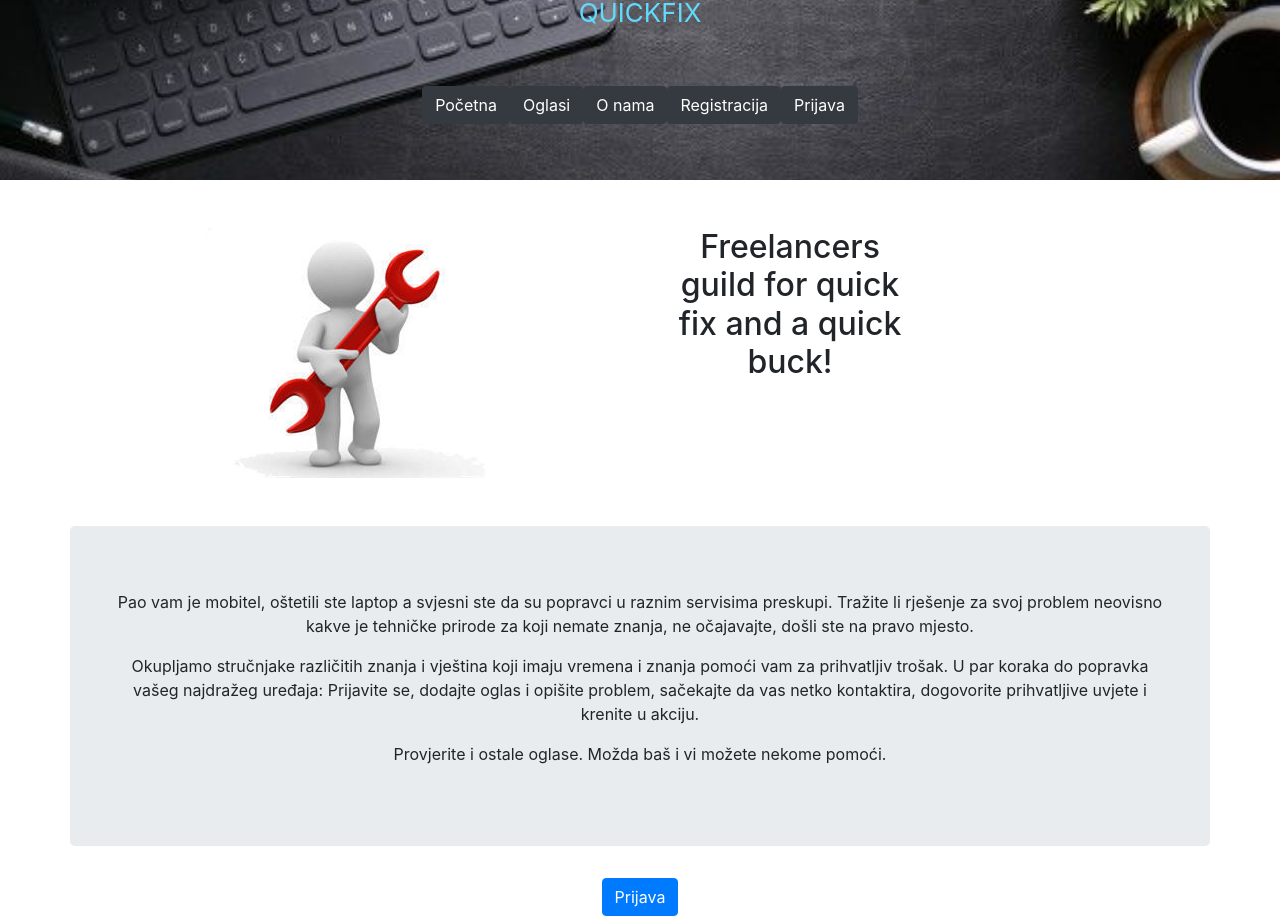
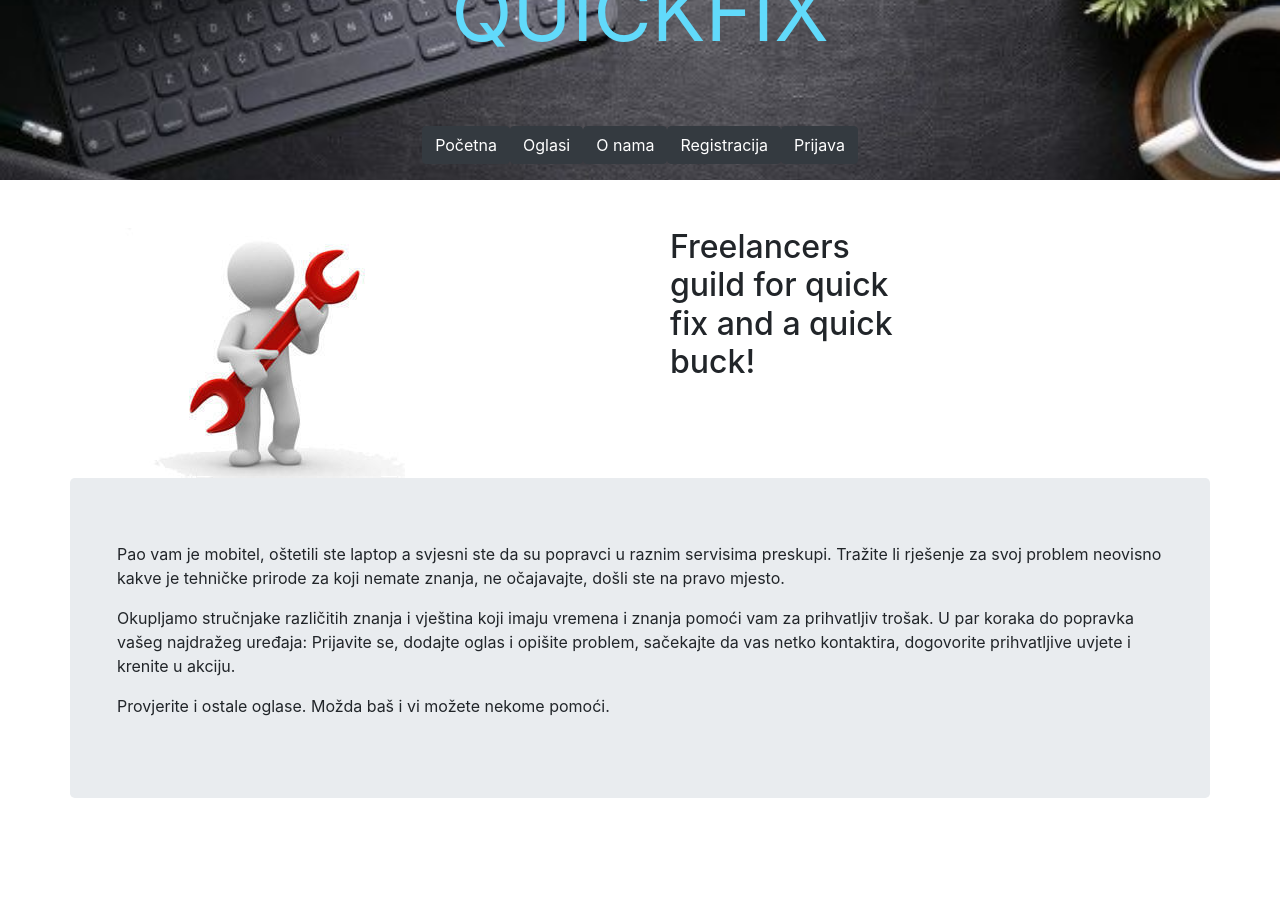
Before and after one commit to gjaic2016/react_project_demo, a React (Create React App) app: page / in a window 1280 px wide. Shown: the part 60-976 px from the top of the page. After the commit the page ends 890 px from the top, so only its background shows below. Built offline with nearby package versions, Linux system fonts and the light colour scheme.

Commit message:
added router-react-dom

```diff
--- a/package.json
+++ b/package.json
@@ -11,6 +11,7 @@
     "react-bootstrap": "^1.4.0",
     "react-dom": "^17.0.1",
     "react-router": "^5.2.0",
+    "react-router-dom": "^5.2.0",
     "react-scripts": "4.0.1",
     "web-vitals": "^0.2.4"
   },
--- a/src/App.css
+++ b/src/App.css
@@ -43,6 +43,7 @@
 
 .App-link {
   color: #61dafb;
+  font-size: 10vh;
 }
 
 .divSpacing {
--- a/src/App.js
+++ b/src/App.js
@@ -1,9 +1,11 @@
+import React from "react";
+import { Route } from "react-router-dom";
 import "./App.css";
-import Home from "./components/Home/HomeContainer";
-import LoginContainer from "./components/Login/LoginContainer";
-import NavBar from "./components/NavBar/NavBarContainer";
+import Home from "./components/Home";
+import Login from "./components/Login";
+import NavBar from "./components/NavBar";
 
-const App = (props) => {
+const App = () => {
   return (
     <div className="App">
       <header className="App-header">
@@ -15,8 +17,12 @@ const App = (props) => {
           <NavBar />
         </div>
       </header>
-      <Home />
-      <LoginContainer/>
+      <body>
+        <div className="content">
+          <Route path="/login" component={Login} />
+          <Route path="/" exact component={Home} />
+        </div>
+      </body>
     </div>
   );
 };
--- a/src/components/Home/Home.js
+++ b/src/components/Home/Home.js
@@ -9,7 +9,7 @@ const Home = () => {
         <div className="divSpacing"></div>
         <Row>
           <Col>
-            <img src={Fix}></img>
+            <img src={Fix} alt=""></img>
           </Col>
           <Col>
             <div class="col-md-6">
@@ -17,7 +17,6 @@ const Home = () => {
             </div>
           </Col>
         </Row>
-        <div className="divSpacing"></div>
         <Row>
           <Jumbotron>
             <Container>
--- a/src/components/Login/Login.js
+++ b/src/components/Login/Login.js
@@ -4,8 +4,10 @@ import { Button } from "react-bootstrap";
 const Login = () => {
   return (
     <>
-      <div className="navbar_wrapper" >
-        <Button>Prijava</Button>
+      <div className="container">
+        <div className="navbar_wrapper">
+          <Button>Prijava</Button>
+        </div>
       </div>
     </>
   );
--- a/src/components/Login/LoginContainer.js
+++ b/src/components/Login/LoginContainer.js
@@ -4,7 +4,11 @@ import Login from "../Login/Login";
 class LoginContainer extends Component {
   state = {};
   render() {
-    return <Login />;
+    return (
+      <div>
+        <Login />
+      </div>
+    );
   }
 }
 
--- a/src/components/Login/index.js
+++ b/src/components/Login/index.js
@@ -1,3 +1,3 @@
-import LoginContainer from  "./LoginContainer ";
+import LoginContainer from  "./LoginContainer";
 
-export default LoginContainer ;
+export default LoginContainer;
--- a/src/components/NavBar/NavBar.js
+++ b/src/components/NavBar/NavBar.js
@@ -6,11 +6,11 @@ const NavBar = () => {
     <>
       <div className="navbar_wrapper" >
         <div >
-          <Button variant="dark" class="btn btn-primary-outline navbar_button">Početna</Button>
+          <Button variant="dark" class="btn btn-primary-outline navbar_button" href="/">Početna</Button>
           <Button variant="dark" class="btn btn-primary-outline navbar_button">Oglasi</Button>
           <Button variant="dark" class="btn btn-primary-outline navbar_button">O nama</Button>
           <Button variant="dark" class="btn btn-primary-outline navbar_button">Registracija</Button>
-          <Button variant="dark" class="btn btn-primary-outline navbar_button">Prijava</Button>
+          <Button variant="dark" class="btn btn-primary-outline navbar_button" href="/login">Prijava</Button>
         </div>
       </div>
     </>
--- a/src/components/NavBar/index.js
+++ b/src/components/NavBar/index.js
@@ -1,3 +1,3 @@
-import NavBarContainer from  "./NavBarContainer ";
+import NavBarContainer from "./NavBarContainer";
 
-export default NavBarContainer ;
+export default NavBarContainer;
--- a/src/index.js
+++ b/src/index.js
@@ -1,15 +1,17 @@
-import React from 'react';
-import ReactDOM from 'react-dom';
-import './index.css';
-import App from './App';
-import reportWebVitals from './reportWebVitals';
+import React from "react";
+import ReactDOM from "react-dom";
+import "./index.css";
+import App from "./App";
+import reportWebVitals from "./reportWebVitals";
+import { BrowserRouter } from "react-router-dom";
 
 ReactDOM.render(
   <React.StrictMode>
-    <App />
-  </React.StrictMode>
-  ,
-  document.getElementById('root')
+    <BrowserRouter>
+      <App />
+    </BrowserRouter>
+  </React.StrictMode>,
+  document.getElementById("root")
 );
 
 // If you want to start measuring performance in your app, pass a function
```
Also changed, not shown: 2 other files (tests, documents, lock files or other folders).
